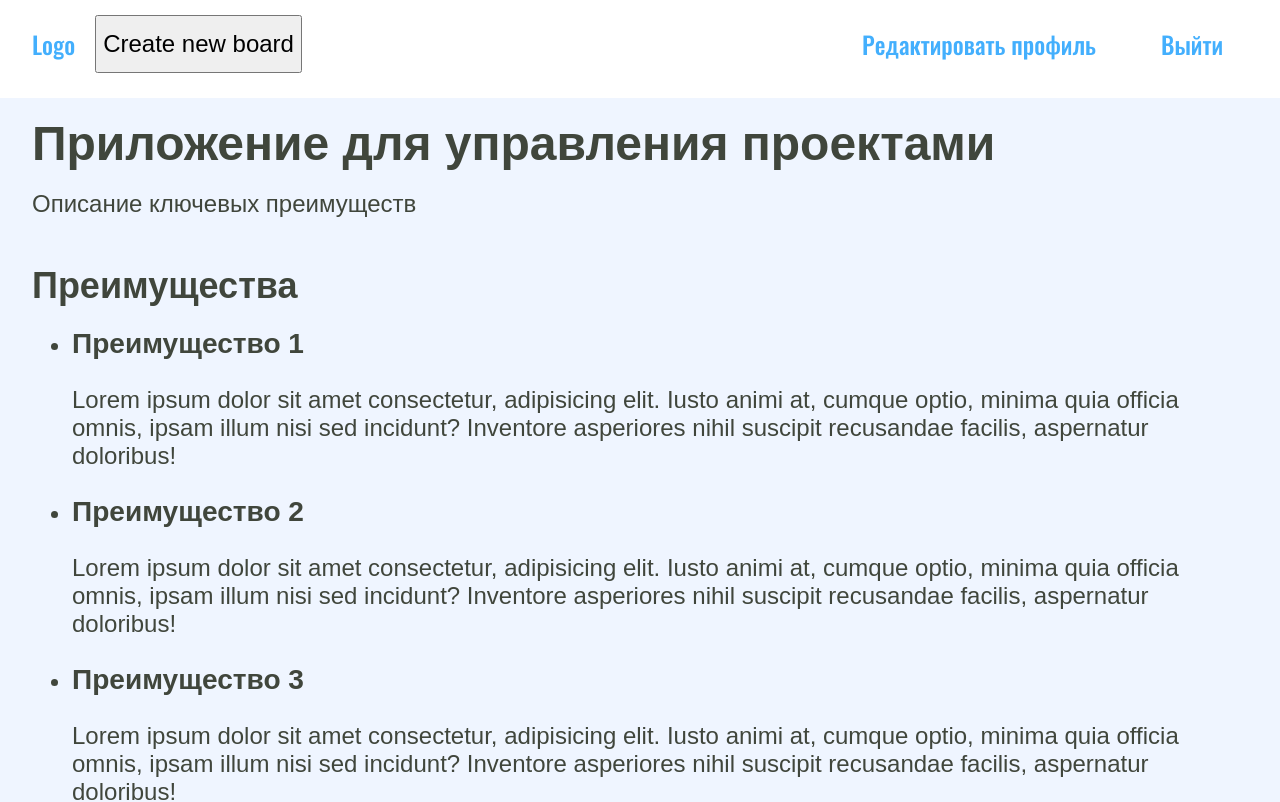
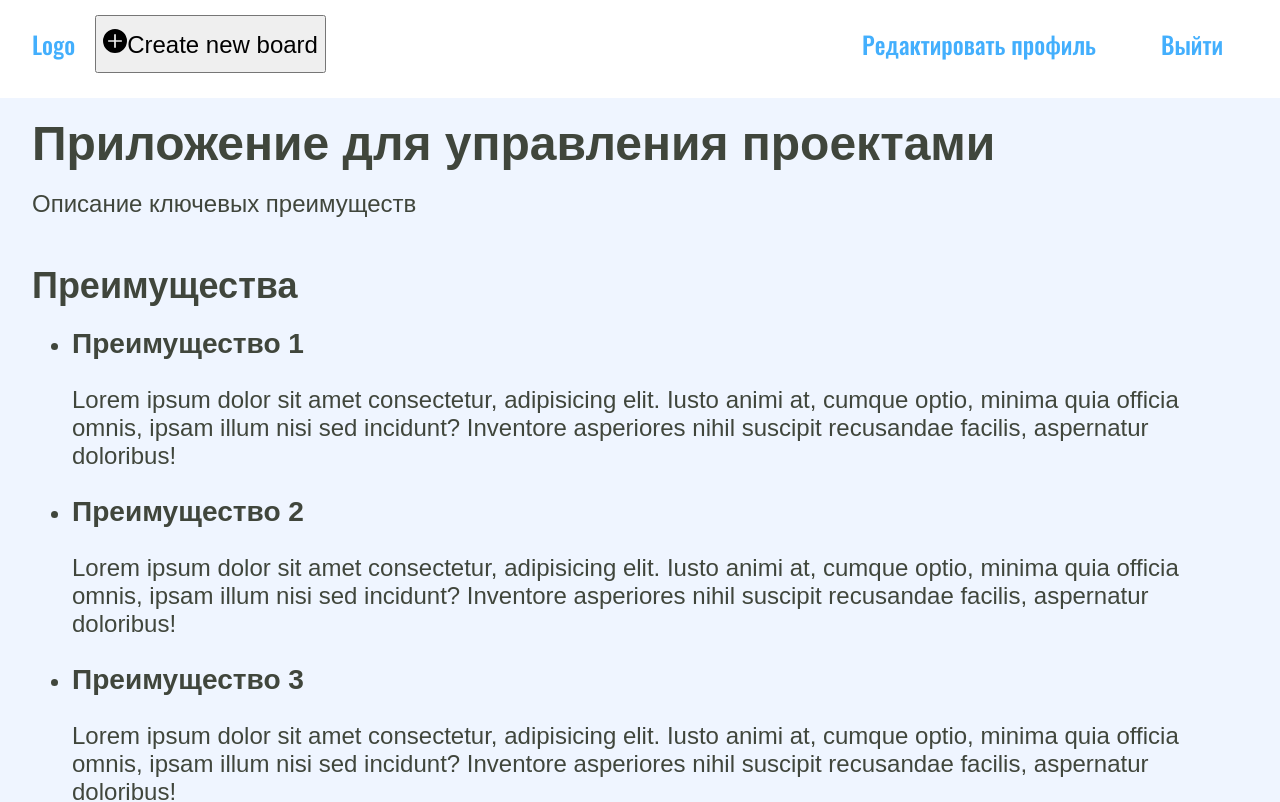
Before and after one commit to dino19981/RSS-project-management-app, a React (Create React App) app: page / in a window 1280 px wide. Shown: the top 802 px of the page. Built offline with nearby package versions, Linux system fonts and the light colour scheme.

Commit message:
feat: add svg icon to btn

```diff
--- a/public/index.html
+++ b/public/index.html
@@ -17,6 +17,9 @@
         <symbol id="github-icon" viewbox="0 0 1024 1024">
           <path d="M511.6 76.3C264.3 76.2 64 276.4 64 523.5 64 718.9 189.3 885 363.8 946c23.5 5.9 19.9-10.8 19.9-22.2v-77.5c-135.7 15.9-141.2-73.9-150.3-88.9C215 726 171.5 718 184.5 703c30.9-15.9 62.4 4 98.9 57.9 26.4 39.1 77.9 32.5 104 26 5.7-23.5 17.9-44.5 34.7-60.8-140.6-25.2-199.2-111-199.2-213 0-49.5 16.3-95 48.3-131.7-20.4-60.5 1.9-112.3 4.9-120 58.1-5.2 118.5 41.6 123.2 45.3 33-8.9 70.7-13.6 112.9-13.6 42.4 0 80.2 4.9 113.5 13.9 11.3-8.6 67.3-48.8 121.3-43.9 2.9 7.7 24.7 58.3 5.5 118 32.4 36.8 48.9 82.7 48.9 132.3 0 102.2-59 188.1-200 212.9a127.5 127.5 0 0 1 38.1 91v112.5c.8 9 0 17.9 15 17.9 177.1-59.7 304.6-227 304.6-424.1 0-247.2-200.4-447.3-447.5-447.3z" />
         </symbol>
+        <symbol id="create-icon" viewbox="0 0 28 28">
+          <path d="M14 0A14.172 14.172 0 0 0 0 14a14.172 14.172 0 0 0 14 14 14.172 14.172 0 0 0 14-14A14.172 14.172 0 0 0 14 0Zm8 15h-7v7h-2v-7H6v-2h7V6h2v7h7v2Z" />
+        </symbol>
       </svg>
     </div>
     <noscript>You need to enable JavaScript to run this app.</noscript>
--- a/src/components/header/Header.tsx
+++ b/src/components/header/Header.tsx
@@ -12,7 +12,14 @@ export default function Header() {
           Logo
         </Link>
 
-        {authorizeStatus && <button>Create new board</button>}
+        {authorizeStatus && (
+          <button className="btn-new-board">
+            <svg className="btn-new-board__icon" width="24" height="24">
+              <use xlinkHref="#create-icon" />
+            </svg>
+            <span className="btn-new-board__text">Create new board</span>
+          </button>
+        )}
 
         <UserNav authorizeStatus={authorizeStatus} />
       </div>
```
